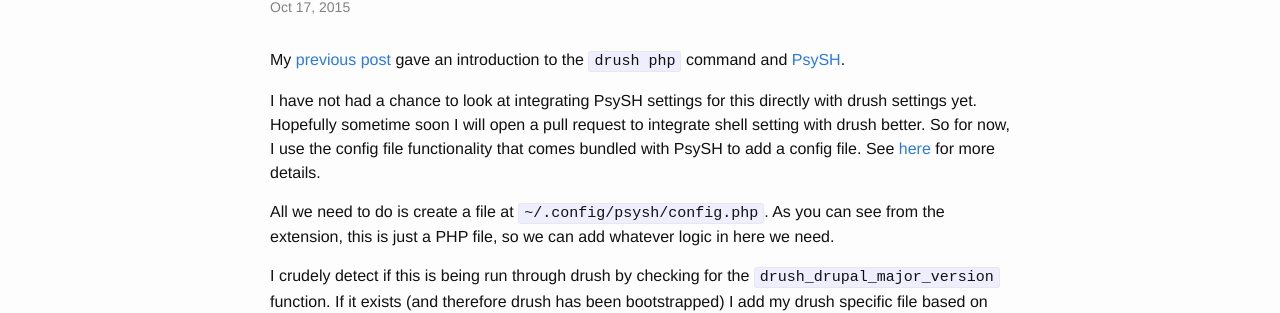
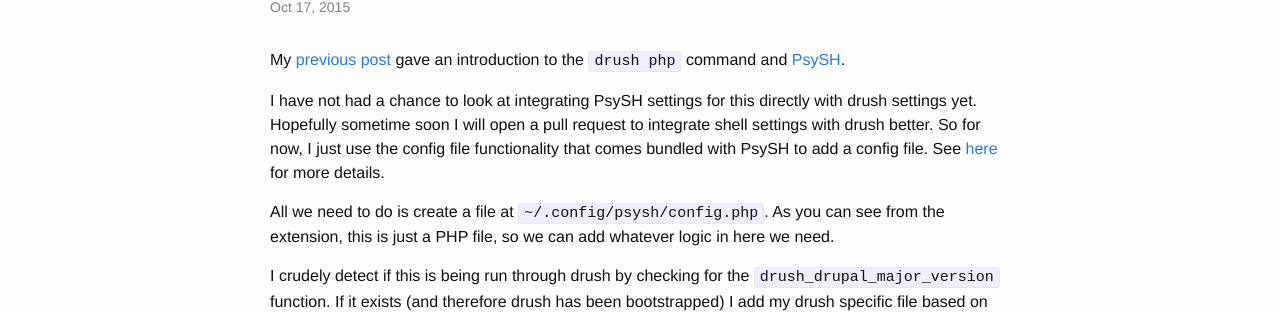
Before and after one commit to damiankloip/damiankloip.github.io, a Jekyll site: the page built from _posts/2015-10-17-drush-php-settings.markdown, in a window 1280 px wide. Shown: the part 152-465 px from the top of the page. Built offline with Jekyll 4.4.1, drawn with Linux system fonts in a browser that asks for light colours; comment, search, counter and statistics services are not loaded.

Commit message:
Small tweal to drush php settings post

```diff
--- a/_posts/2015-10-17-drush-php-settings.markdown
+++ b/_posts/2015-10-17-drush-php-settings.markdown
@@ -11,7 +11,7 @@ tags:
 My [previous post]({% post_url 2015-08-12-drush-php %}) gave an introduction to the `drush php` command and [PsySH][psysh].
 
 I have not had a chance to look at integrating PsySH settings for this directly with drush settings yet. Hopefully sometime
-soon I will open a pull request to integrate shell setting with drush better. So for now, I use the config file functionality
+soon I will open a pull request to integrate shell settings with drush better. So for now, I just use the config file functionality
 that comes bundled with PsySH to add a config file. See [here][psysh-config] for more details.
 
 <!--more-->
```
